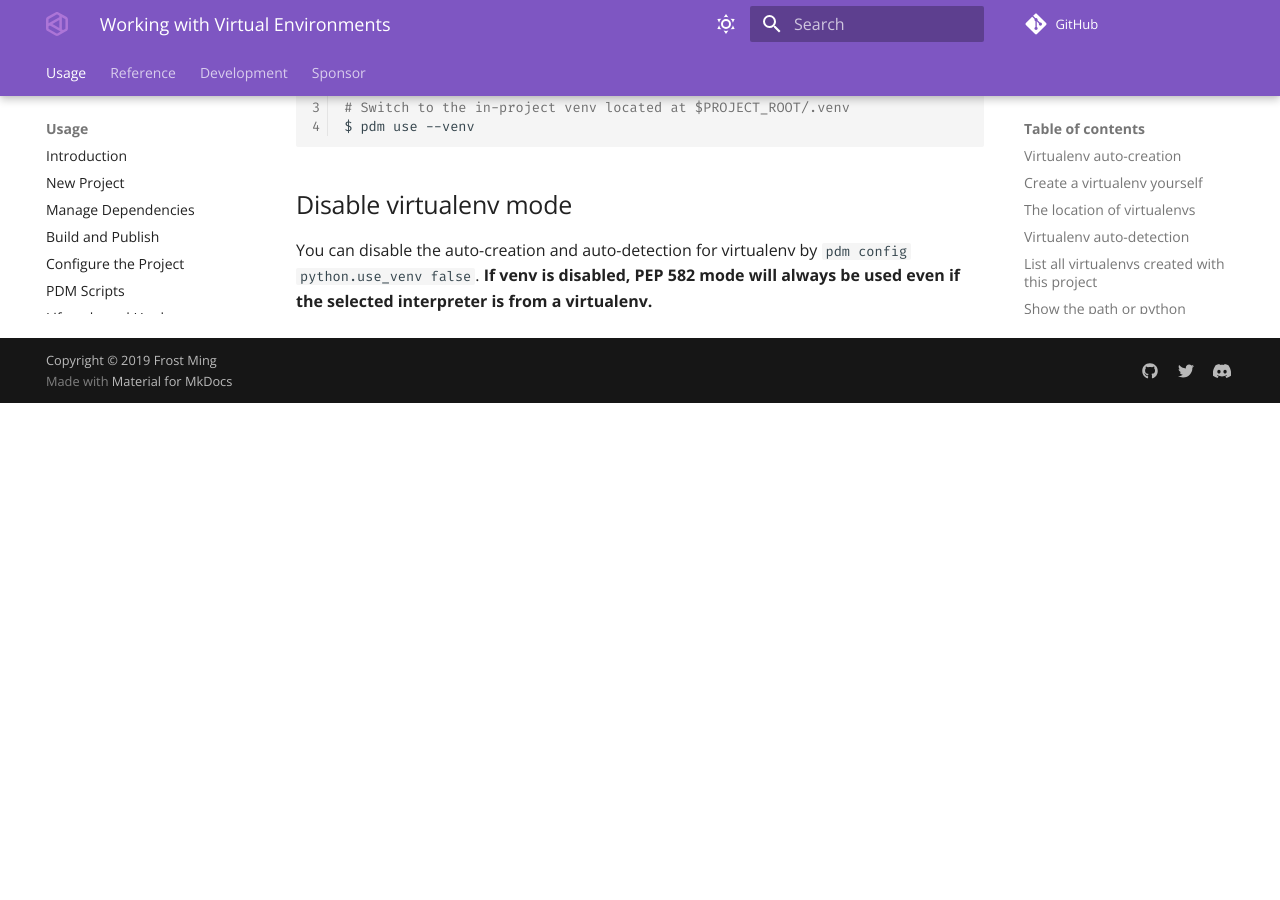
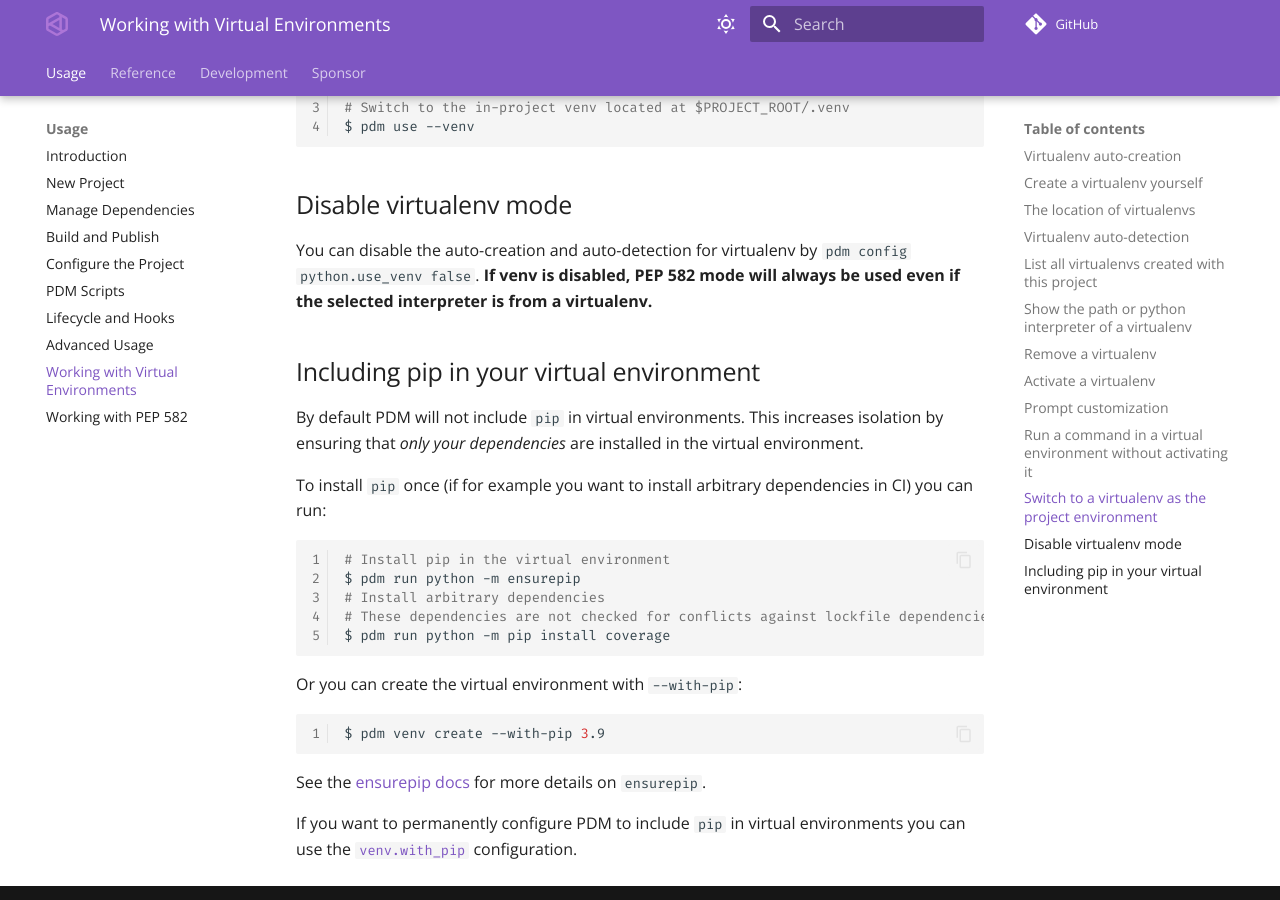
Before and after one commit to azurelotus0926/pdm, an MkDocs documentation site: the page built from docs/docs/usage/venv.md, in a window 1280 px wide and 900 px high, scrolled down 3730 px. Built offline with MkDocs 1.6.1 and Material for MkDocs 9.7.7, drawn with Linux system fonts in a browser that asks for light colours; comment, search, counter and statistics services are not loaded; the version menu is left out; before the commit the page ends 4133 px from its top, so only the background shows below that.

Commit message:
doc: Document installing pip with ensurepip (#1860)
* Document installing pip with ensurepip

* Update venv.md

````diff
--- a/docs/docs/usage/venv.md
+++ b/docs/docs/usage/venv.md
@@ -159,3 +159,28 @@ $ pdm use --venv
 
 You can disable the auto-creation and auto-detection for virtualenv by `pdm config python.use_venv false`.
 **If venv is disabled, PEP 582 mode will always be used even if the selected interpreter is from a virtualenv.**
+
+## Including pip in your virtual environment
+
+By default PDM will not include `pip` in virtual environments.
+This increases isolation by ensuring that _only your dependencies_ are installed in the virtual environment.
+
+To install `pip` once (if for example you want to install arbitrary dependencies in CI) you can run:
+
+```bash
+# Install pip in the virtual environment
+$ pdm run python -m ensurepip
+# Install arbitrary dependencies
+# These dependencies are not checked for conflicts against lockfile dependencies!
+$ pdm run python -m pip install coverage
+```
+
+Or you can create the virtual environment with `--with-pip`:
+
+```bash
+$ pdm venv create --with-pip 3.9
+```
+
+See the [ensurepip docs](https://docs.python.org/3/library/ensurepip.html) for more details on `ensurepip`.
+
+If you want to permanently configure PDM to include `pip` in virtual environments you can use the [`venv.with_pip`](../reference/configuration.md) configuration.
````
